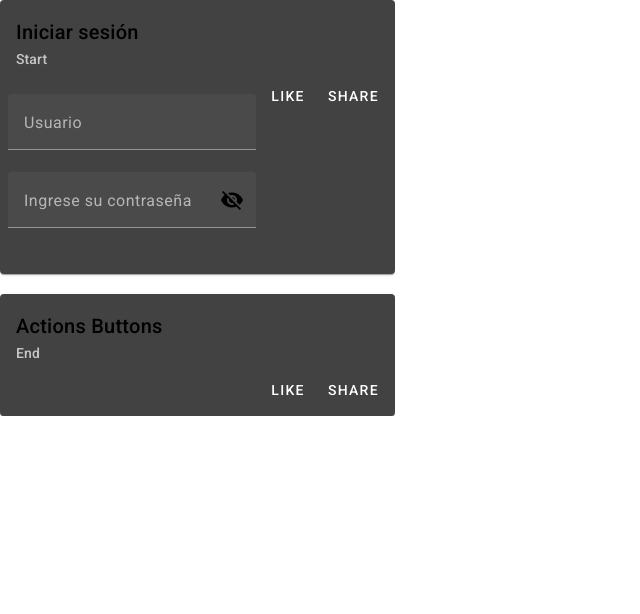
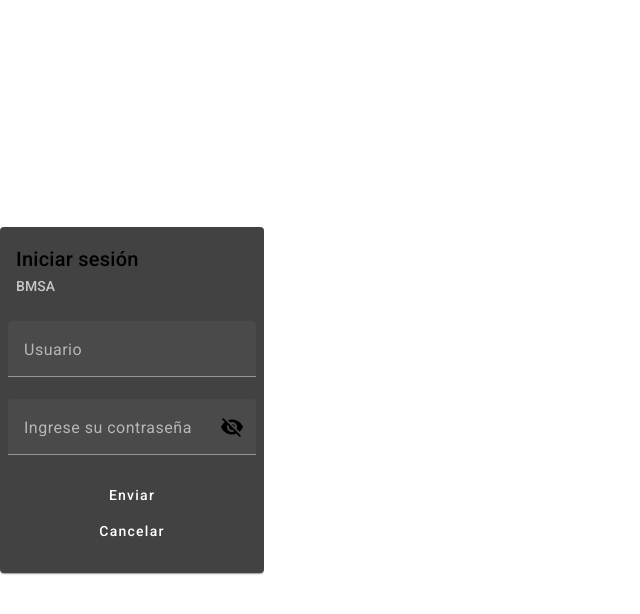
Before and after one commit to alozano-81/vistapruebatecnica, an Angular app: page /#/gestion/login in a window 1280 px wide. Shown: the top 614 px of the page, without its empty margins (0-640 px from the left). Built offline with nearby package versions, Linux system fonts and the light colour scheme.

Commit message:
Inicio vista tecnia

```diff
--- a/src/app/pages/gestion-login/gestion-login.component.html
+++ b/src/app/pages/gestion-login/gestion-login.component.html
@@ -1,10 +1,10 @@
 <div class="example-container">
 
-
-  <mat-card>
+  <div class="main-div">
+  <mat-card >
     <mat-card-header>
       <mat-card-title>{{lbl_login}}</mat-card-title>
-      <mat-card-subtitle>Start</mat-card-subtitle>
+      <mat-card-subtitle>BMSA</mat-card-subtitle>
     </mat-card-header>
     <mat-card-actions>
       <div class="row">
@@ -22,24 +22,19 @@
             </button>
           </mat-form-field>
 
+
+            <button mat-button (click)="hacerClick()">Enviar</button>
+            <button mat-button>Cancelar</button>
+
+
         </div>
-        <div class="col">
-          <button mat-button>LIKE</button>
-          <button mat-button>SHARE</button>
-        </div>
+
       </div>
+
 
     </mat-card-actions>
   </mat-card>
-  <br>
-  <mat-card>
-    <mat-card-header>
-      <mat-card-title>Actions Buttons</mat-card-title>
-      <mat-card-subtitle>End</mat-card-subtitle>
-    </mat-card-header>
-    <mat-card-actions align="end">
-      <button mat-button>LIKE</button>
-      <button mat-button>SHARE</button>
-    </mat-card-actions>
-  </mat-card>
+
+
   </div>
+  </div>
--- a/src/app/pages/gestion-login/gestion-login.component.scss
+++ b/src/app/pages/gestion-login/gestion-login.component.scss
@@ -1,8 +1,15 @@
 
 :host {
-  display: flex;
+  display: flexbox;
   flex-direction: column;
   align-items: flex-start;
+}
+
+.main-div{
+  height: 100vh;
+  display: flex;
+  justify-content: center;
+  align-items: center;
 }
 
 
@@ -13,6 +20,10 @@
   max-width: 600px;
 }
 
+
+.example-card {
+  max-width: 1000px;
+}
 
 .row {
   display: flex;
--- a/src/app/pages/gestion-login/gestion-login.component.ts
+++ b/src/app/pages/gestion-login/gestion-login.component.ts
@@ -34,4 +34,8 @@ export class GestionLoginComponent implements OnInit{
 
   }
 
+  hacerClick(){
+    console.log('hola');
+  }
+
 }
--- a/src/styles.scss
+++ b/src/styles.scss
@@ -1,4 +1,6 @@
 /* You can add global styles to this file, and also import other style files */
+//@import '~@angular/material/theming';
+//@include mat-core();
 
 html, body { height: 100%; }
 body { margin: 0; font-family: Roboto, "Helvetica Neue", sans-serif; }
```
